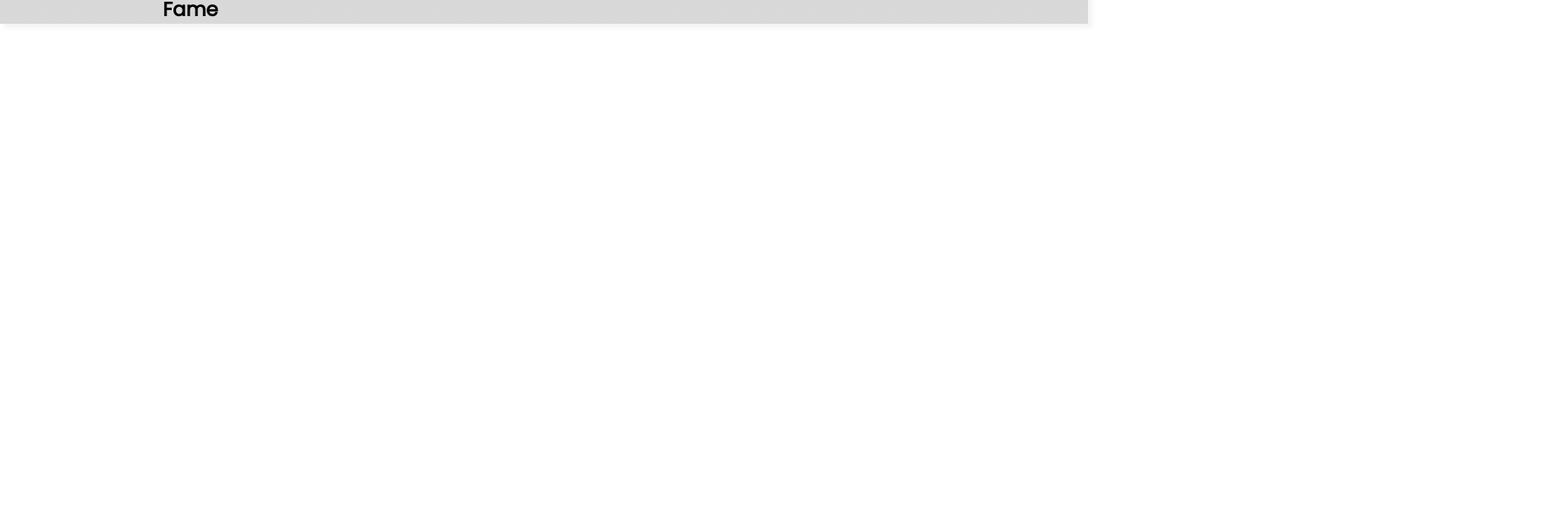
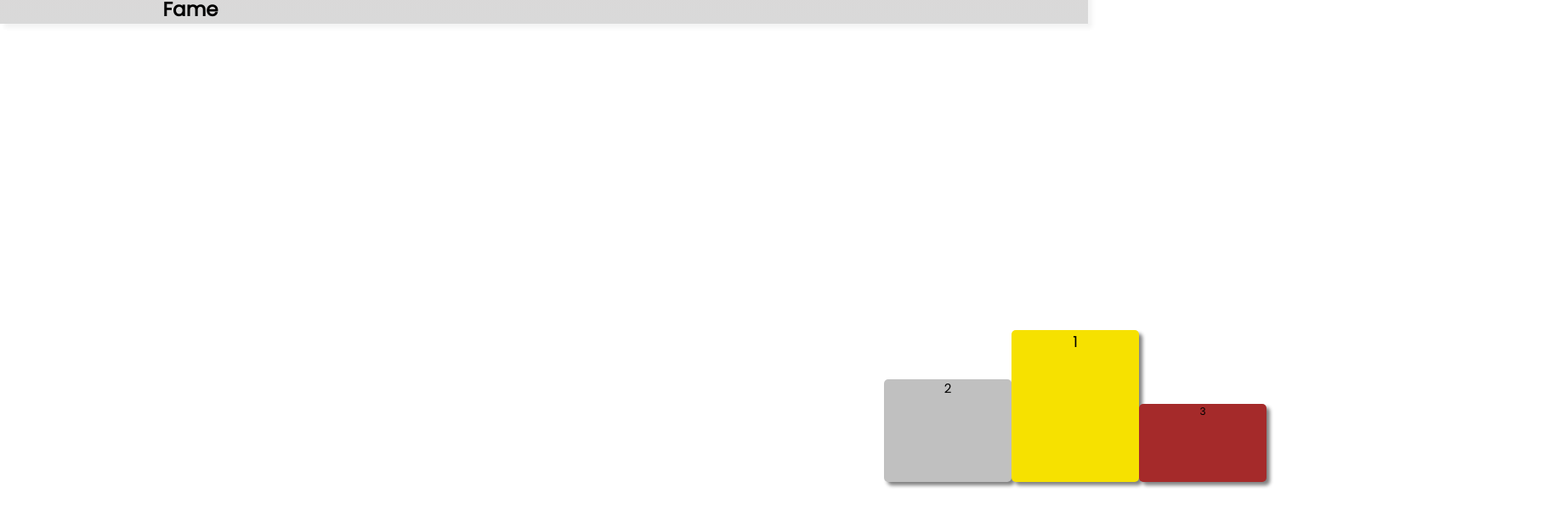
Before and after one commit to DavidCurca/hof, a React (Create React App) app in the folder frontend/: page / in a window 1280 px wide. Shown: the part 108-722 px from the top of the page at 85% size, 1840 px wide, since content can reach past the window. Built offline with nearby package versions, Linux system fonts and the light colour scheme; no server answers.

Commit message:
woking pages + about page rankings animation

```diff
--- a/frontend/package.json
+++ b/frontend/package.json
@@ -12,7 +12,6 @@
     "react": "^18.2.0",
     "react-cookie": "^4.1.1",
     "react-dom": "^18.2.0",
-    "react-router-dom": "^6.14.2",
     "react-scripts": "^5.0.1",
     "react-spinners": "^0.13.8",
     "sass": "^1.64.1",
@@ -41,5 +40,8 @@
       "last 1 firefox version",
       "last 1 safari version"
     ]
+  },
+  "devDependencies": {
+    "react-router-dom": "^6.14.2"
   }
 }
--- a/frontend/src/App.js
+++ b/frontend/src/App.js
@@ -2,6 +2,7 @@ import logo from './logo.svg';
 import React from 'react';
 import Login from './components/login/login';
 import './styles/App.scss';
+import Header from './components/header/header';
 
 function App() {
   const [data, setData] = React.useState(null);
@@ -12,18 +13,7 @@ function App() {
   }, []);
 
   return (
-    <div className="App">
-      <div style={{'display': 'flex', 'padding': '10px', 'fontSize': '23px'}}>
-        {
-        /*
-        <p style={{'marginRight': '10px'}}>api status: </p>
-        {(data == 200) && <span style={{'fontWeight': '900'}}>funcitonal</span>}
-        {(data != 200) && <span style={{'fontWeight': '900'}}>unreachable</span>}
-        */
-        }
-      </div>
-      {(data == 200) && <Login/>}
-    </div>
+      <Header></Header>
   );
 }
 
--- /dev/null
+++ b/frontend/src/components/About/About.js
@@ -0,0 +1,22 @@
+import './About.scss'
+
+
+export default function About(){
+    return (
+        <>
+
+            <div className='Rankings'>
+                <div className='SecondPLace'>
+                    <p> 2 </p>
+                </div>
+                <div className='FirstPLace'>
+                    <p> 1 </p>
+                </div>
+                <div className='ThirdPlace'>
+                    <p> 3 </p>
+                </div>
+            </div>
+
+        </>
+    )
+}
--- /dev/null
+++ b/frontend/src/components/About/About.scss
@@ -0,0 +1,96 @@
+
+@keyframes FirstPLaceAnimation{
+    from {
+        font-size: 1px;
+        margin-top: 290px;
+        width: 150px;
+        height: 10px;
+        background-color: rgb(246, 225, 0);
+    }
+    to{
+        font-size: 30px;
+        width: 150px;
+        height: 300px;
+        background-color: rgb(246, 225, 0);
+        margin-top: 0px;
+
+    }
+}
+
+@keyframes SecondPlaceAnimation{
+    from{
+        font-size: 1px;
+        width: 150px;
+        margin-top: 290px;
+        height: 10px;
+        background-color: silver;
+
+    }
+    to{
+        font-size: 25px;
+        width: 150px;
+        height: 200px;
+        background-color: silver;
+        margin-top: 100px;
+
+    }
+}
+
+@keyframes ThirdPlaceAnimation{
+    from{
+        font-size: 1px;
+        width: 150px;
+        height: 10px;
+        margin-top:290px;
+        background-color: brown;
+
+    }
+    to{
+        font-size: 20px;
+        margin-top: 150px;
+        width: 150px;
+        height: 150px;
+        background-color: brown;
+
+    }
+
+}
+
+.FirstPLace{
+    text-align: center;
+    animation-name: FirstPLaceAnimation ;
+    animation-duration: 10s;
+    box-shadow: 4px 4px 4px gray ;
+    border-radius: 5px;
+    animation-direction: alternate;
+    animation-iteration-count: infinite;
+    animation-timing-function: ease-in-out;
+}
+.SecondPLace{
+    text-align: center;
+
+    box-shadow: 4px 4px 4px gray ;
+    border-radius: 5px;
+    animation-name: SecondPlaceAnimation ;
+    animation-duration: 10s;
+    animation-direction: alternate;
+    animation-iteration-count: infinite;
+    animation-timing-function: ease-in-out;
+}
+.ThirdPlace{
+    animation-timing-function: ease-in-out;
+    text-align: center;
+    box-shadow: 4px 4px 4px gray ;
+    border-radius: 5px;
+    animation-name: ThirdPlaceAnimation ;
+    animation-duration: 10s;
+    animation-direction: alternate;
+    animation-iteration-count: infinite;
+}
+
+.Rankings{
+    display: flex;
+    width: 100vh;
+    transform: translate(130%, 80%);
+
+}
--- /dev/null
+++ b/frontend/src/components/Home/Home.js
@@ -0,0 +1,7 @@
+import './home.scss'
+
+export default function Home () {
+    return (
+        <> Home </>
+    )
+}
--- /dev/null
+++ b/frontend/src/components/Stats/Stats.js
@@ -0,0 +1,10 @@
+import './stats.scss'
+
+
+export default function Stats(){
+    return (
+        <>
+            Stats
+        </>
+    )
+}
--- a/frontend/src/components/header/header.js
+++ b/frontend/src/components/header/header.js
@@ -1,16 +1,28 @@
 import React from 'react';
 // import Logo from './romania.svg';
 import './header.scss';
+import { Link, useNavigate } from 'react-router-dom';
 export default function Header(props) {
+    const navigate = useNavigate();
+    function redirectToAbout(){
+        navigate("/About");
+    }
+    function redirectToLogin(){
+        navigate("/SignIn");
+    }
+    function redirectToStats(){
+        navigate("/Stats");
+    }
+
     return (
         <>
             <div className="header--container">
                 <img className="header--logo" src="romania.svg"></img>
                 <h1 className="header--title">Romanian Informatics Hall of Fame</h1>
                 <div className="header--interact">
-                    <p className='header--About'>About</p>
-                    <p className='header--Stats'>Stats</p>
-                    <p className='header--Accounts'>Login</p>
+                    <p className='header--About' onClick={redirectToAbout}>About</p>
+                    <p className='header--Stats' onClick={redirectToStats}>Stats</p>
+                    <p className='header--Accounts' onClick={redirectToLogin}>Login</p>
                 </div>
             </div>
         </>
--- a/frontend/src/components/login/login.js
+++ b/frontend/src/components/login/login.js
@@ -2,7 +2,6 @@ import React, { useEffect, useState } from 'react';
 import './login.scss';
 import { sha256 } from 'js-sha256';
 import { useCookies } from 'react-cookie';
-import { Spinner } from 'flowbite-react';
 
 
 
--- a/frontend/src/index.js
+++ b/frontend/src/index.js
@@ -2,23 +2,76 @@ import React from 'react';
 import ReactDOM from 'react-dom/client';
 import './styles/index.scss';
 import App from './App';
+import Home from './components/Home/Home';
+import About from './components/About/About';
 import Header from './components/header/header';
+import { Route, Routes } from 'react-router-dom';
+import { BrowserRouter } from 'react-router-dom';
+import Stats from './components/Stats/Stats';
 import {
   createBrowserRouter,
   RouterProvider,
 } from "react-router-dom";
+import Login from './components/login/login';
 
 const router = createBrowserRouter([
   {
     path: "/",
-    element: <App/>,
+    element: <Home/>,
   },
+  {
+    path: "/About",
+    element: <About/>
+  },
+  /*
+  {
+    path: "/Stats",
+    element: <Stats/>
+  },
+  {
+    path: "SignIn",
+    element: <Login></Login>
+  }
+  */
 ]);
+
+
+function HomePage(){
+  return (
+    <>
+      <Header></Header>
+      <About></About>
+    </>
+  )
+}
+function StatsPage(){
+  return (
+    <>
+      <Header></Header>
+      <Stats></Stats>
+    </>
+  )
+}
+function LoginForm(){
+    return (
+      <>
+        <Header></Header>
+        <Login></Login>
+      </>
+    )
+}
 
 const root = ReactDOM.createRoot(document.getElementById('root'));
 root.render(
   <React.StrictMode>
-    <Header/>
-    <RouterProvider router={router} />
+    <BrowserRouter>
+      <Routes>
+        <Route path="/" element={<HomePage/>}></Route>
+        <Route path="/About" element={<HomePage/>}></Route>
+        <Route path='/Stats' element={<StatsPage/>}></Route>
+        <Route path='/SignIn' element={<LoginForm/>}></Route>
+      </Routes>
+    </BrowserRouter>
+
   </React.StrictMode>
 );
```
Also changed, not shown: frontend/src/components/Home/home.scss (added), frontend/src/components/Stats/stats.scss (added), 1 other file (tests, documents, lock files or other folders).
